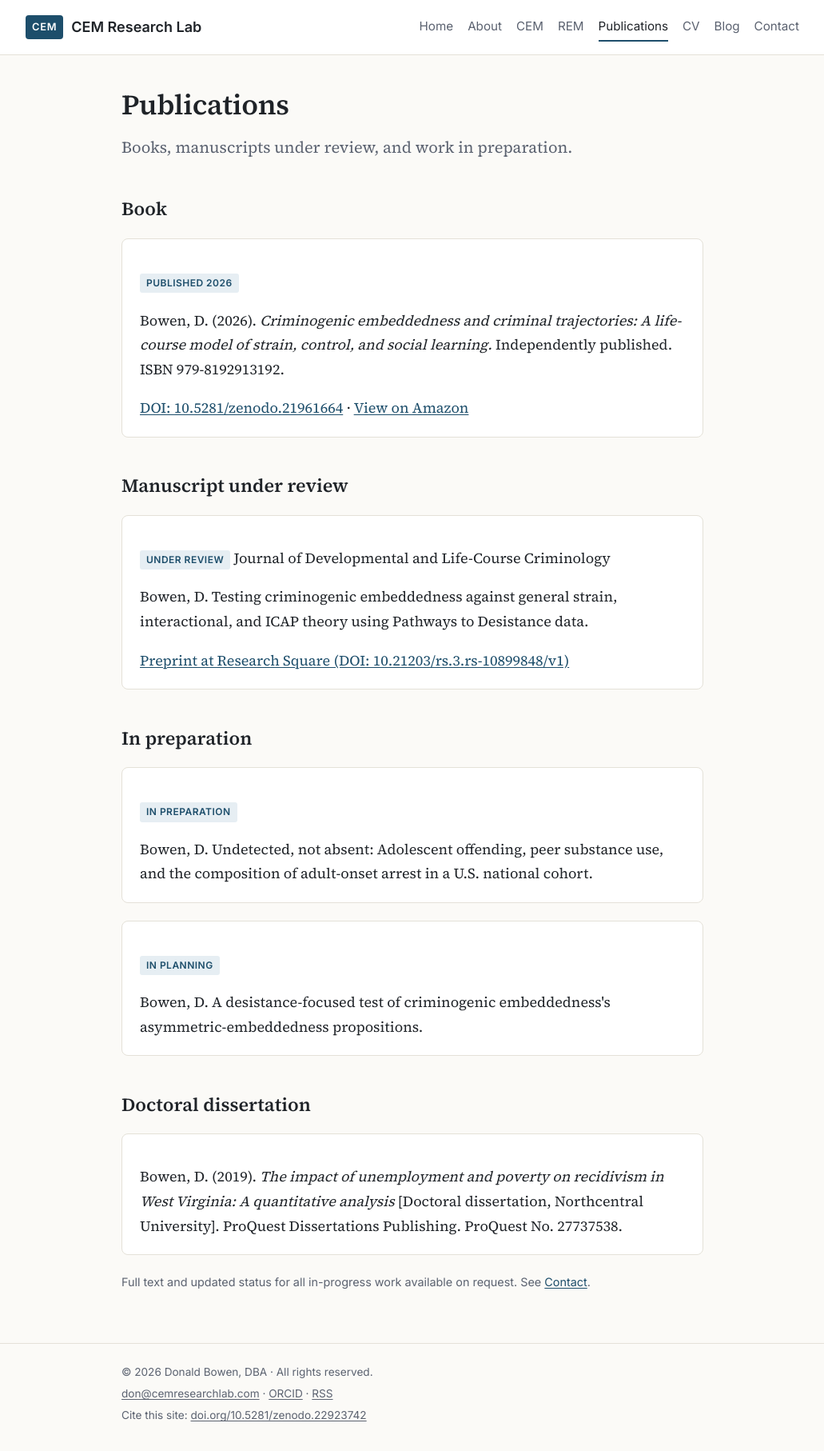
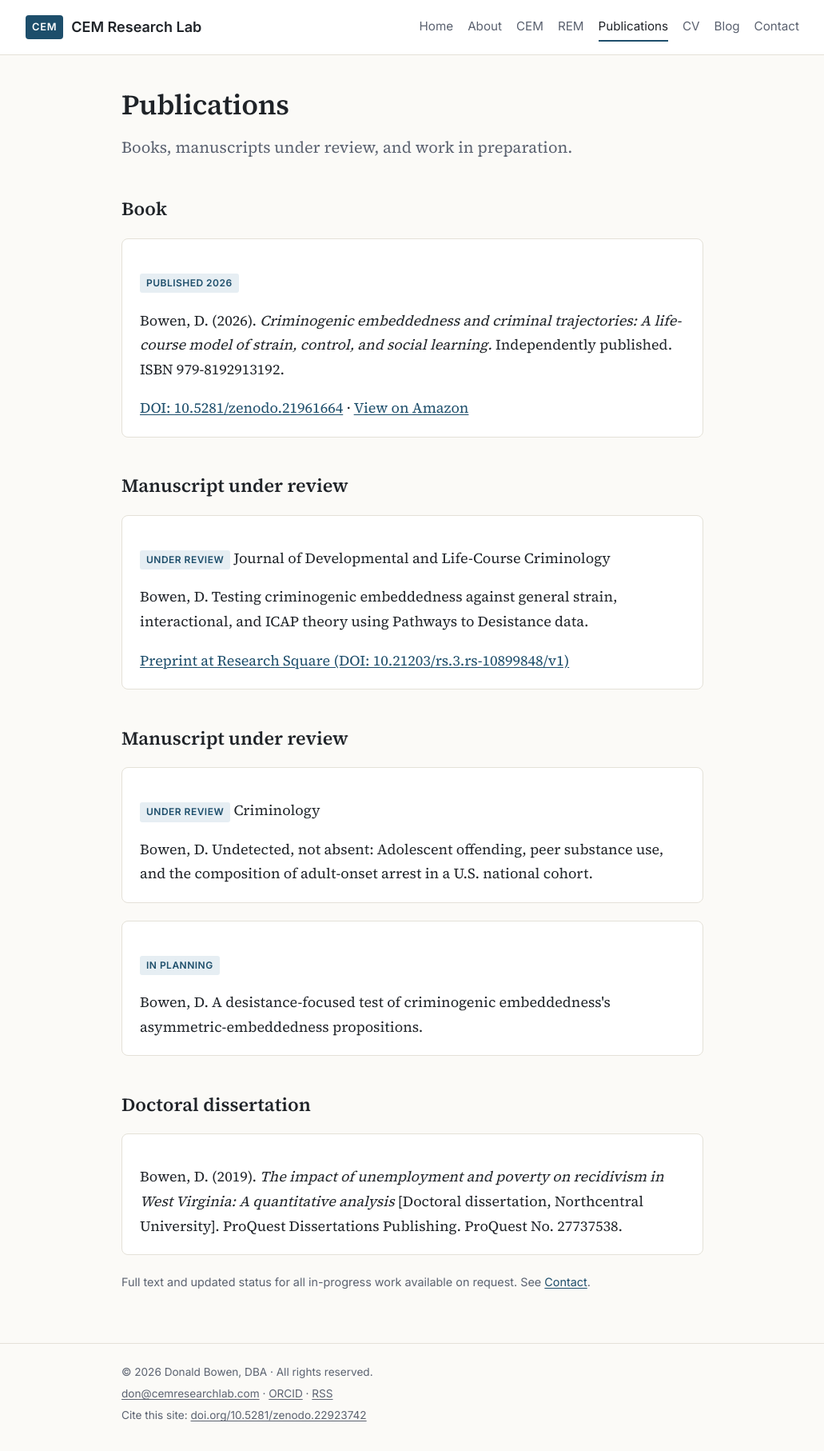
Before and after one commit to donbowen0-creator/cemresearchlab-site, a Jekyll site: the page built from publications.md, in a window 1280 px wide. Shown: the whole page at 80% size, without its empty margins (124-1155 px from the left). Built offline with Jekyll 4.4.1, drawn with Linux system fonts in a browser that asks for light colours.

Commit message:
Update publications.md

```diff
--- a/publications.md
+++ b/publications.md
@@ -21,10 +21,10 @@ permalink: /publications/
   <p><a href="https://doi.org/10.21203/rs.3.rs-10899848/v1">Preprint at Research Square (DOI: 10.21203/rs.3.rs-10899848/v1)</a></p>
 </div>
 
-## In preparation
+## Manuscript under review
 
 <div class="card">
-  <p><span class="tag">In preparation</span></p>
+  <p><span class="tag">Under Review</span> Criminology</p>
   <p>Bowen, D. Undetected, not absent: Adolescent offending, peer substance use, and the composition of adult-onset arrest in a U.S. national cohort.</p>
 </div>
 
```
